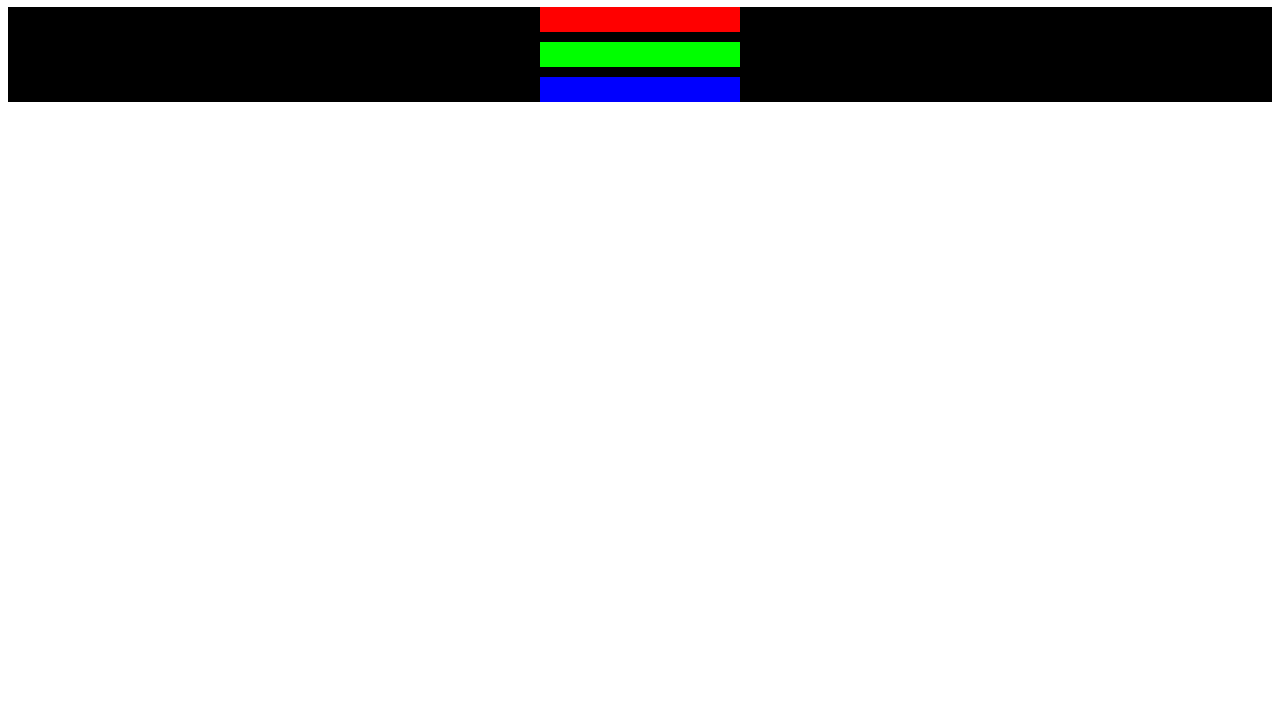
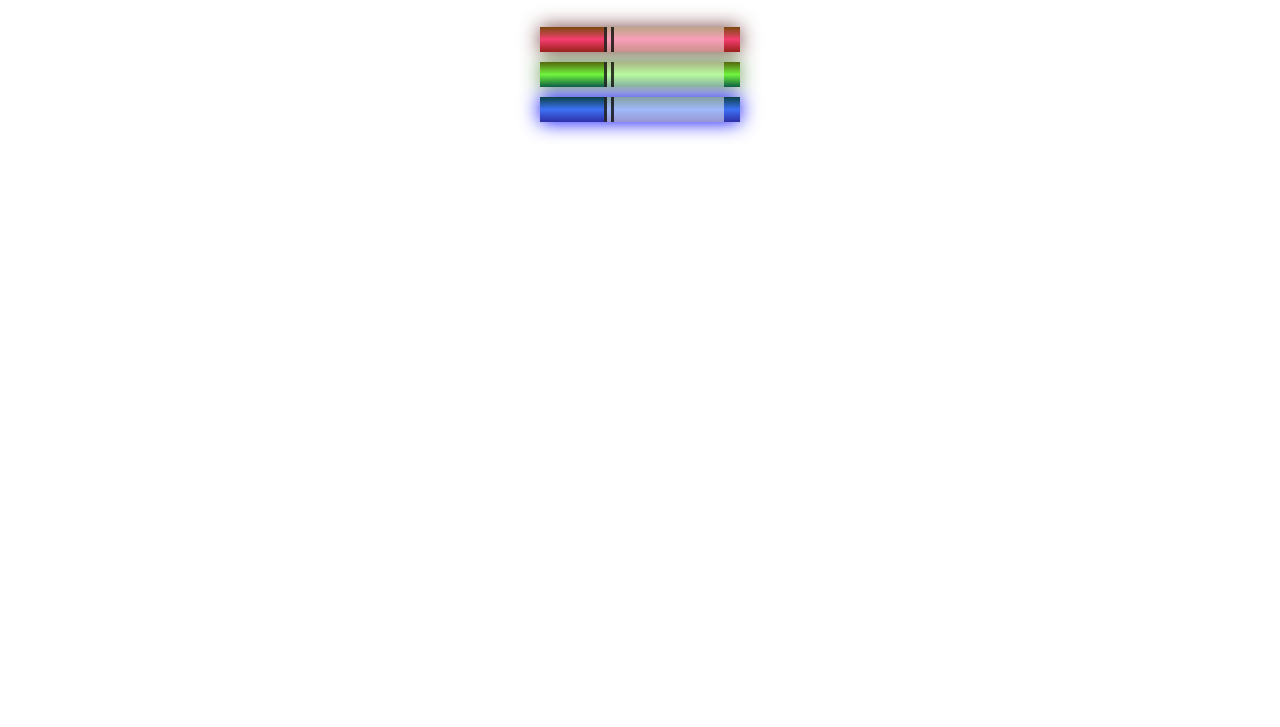
Before and after one commit to MistyDragon7/webd, a plain HTML site: page FreeCodeCamp/Responsive Web Design/Learn CSS Colours by Making A Set of Colored Markers/index.html in a window 1280 px wide. Shown: the part 73-800 px from the top of the page. Drawn offline with Linux system fonts and the light colour scheme.

Commit message:
Draw Color Markers with CSS

```diff
--- a/FreeCodeCamp/Responsive Web Design/Learn CSS Colours by Making A Set of Colored Markers/index.html
+++ b/FreeCodeCamp/Responsive Web Design/Learn CSS Colours by Making A Set of Colored Markers/index.html
@@ -1,17 +1,26 @@
 <!DOCTYPE html>
 <html lang="en">
 <head>
+    <meta charset="utf-8">
+    <meta name="viewport" content="width=device-width, initial-scale=1.0">
     <title>Colored Markers</title>
-        <meta charset="UTF-8">
-        <meta name = "viewport" content="width=device-width, initial-scale=1.0">
-        <link rel = 'stylesheet' href="styles.css">
+    <link rel="stylesheet" href="styles.css">
 </head>
 <body>
 <h1>CSS Color Markers</h1>
 <div class="container">
-            <div class="marker one"></div>
-            <div class="marker two"></div>
-            <div class="marker three"></div>
+    <div class="marker red">
+        <div class="cap"></div>
+        <div class="sleeve"></div>
+    </div>
+    <div class="marker green">
+        <div class="cap"></div>
+        <div class="sleeve"></div>
+    </div>
+    <div class="marker blue">
+        <div class="cap"></div>
+        <div class="sleeve"></div>
+    </div>
 </div>
 </body>
 </html>
--- a/FreeCodeCamp/Responsive Web Design/Learn CSS Colours by Making A Set of Colored Markers/styles.css
+++ b/FreeCodeCamp/Responsive Web Design/Learn CSS Colours by Making A Set of Colored Markers/styles.css
@@ -1,20 +1,44 @@
 h1 {
     text-align: center;
 }
+
+.container {
+    background-color: rgb(255, 255, 255);
+    padding: 10px 0;
+}
+
 .marker {
+    width: 200px;
     height: 25px;
-    width: 200px;
     margin: 10px auto;
 }
-.one {
-    background-color: rgb(255, 0, 0);
+
+.cap {
+    width: 60px;
+    height: 25px;
 }
-.two {
-    background-color: rgb(0, 255, 0);
+
+.sleeve {
+    width: 110px;
+    height: 25px;
+    background-color: rgba(255, 255, 255, 0.5);
+    border-left: 10px double rgba(0, 0, 0, 0.75);
 }
-.three {
-    background-color: rgb(0, 0, 255);
+
+.cap, .sleeve {
+    display: inline-block;
 }
-.container {
-    background-color: rgb(0, 0, 0);
+
+.red {
+    background: linear-gradient(rgb(122, 74, 14), rgb(245, 62, 113), rgb(162, 27, 27));
+    box-shadow: 0 0 20px 0 rgba(83, 14, 14, 0.8);
 }
+
+.green {
+    background: linear-gradient(#55680D, #71F53E, #116C31);
+    box-shadow: 0 0 20px 0 #3B7E20CC;
+}
+.blue {
+    background: linear-gradient(hsl(186, 76%, 16%), hsl(223, 90%, 60%), hsl(240, 56%, 42%));
+    box-shadow: 0 0 20px 0 blue;
+}
```
Lines whose indentation alone changed are shown as unchanged.
